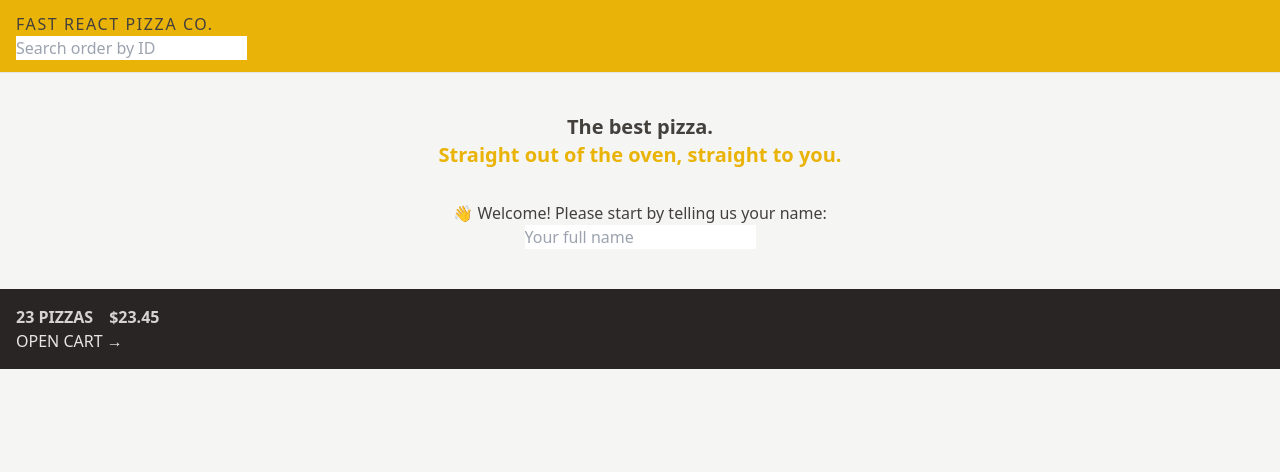
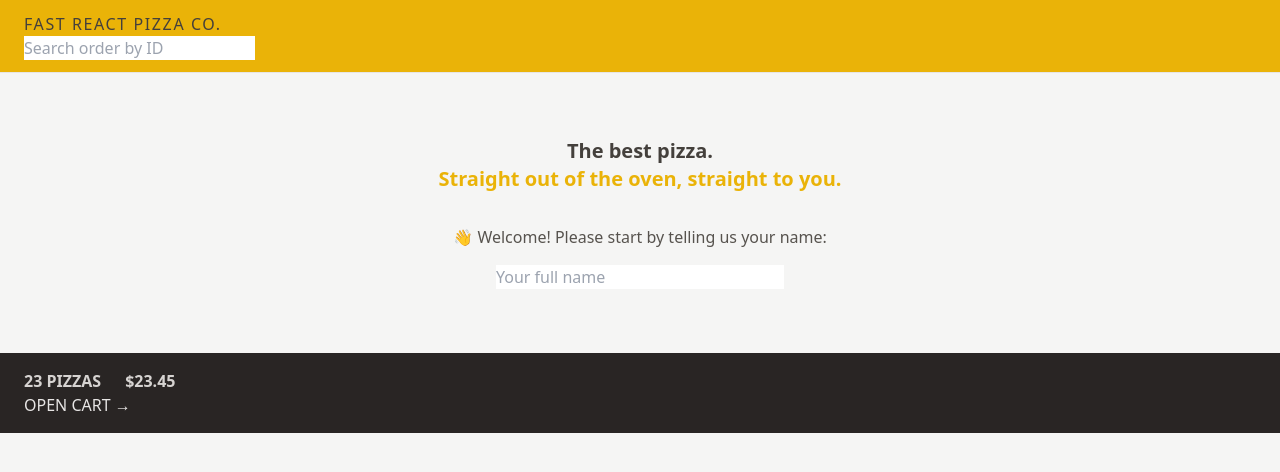
Before and after one commit to romanzollo/fast-react-pizza, a React (Vite) app: page / in a window 1280 px wide. Shown: the top 472 px of the page. Built offline with nearby package versions, Linux system fonts and the light colour scheme.

Commit message:
responsive design (tailwind)

```diff
--- a/src/features/cart/CartOverview.jsx
+++ b/src/features/cart/CartOverview.jsx
@@ -2,8 +2,8 @@
 
 function CartOverview() {
   return (
-    <div className="bg-stone-800 p-4 uppercase text-stone-200">
-      <p className="space-x-4 font-semibold text-stone-300">
+    <div className="bg-stone-800 px-4 py-4 text-sm uppercase text-stone-200 sm:px-6 md:text-base">
+      <p className="space-x-4 font-semibold text-stone-300 sm:space-x-6">
         <span>23 pizzas</span>
         <span>$23.45</span>
       </p>
--- a/src/features/user/CreateUser.jsx
+++ b/src/features/user/CreateUser.jsx
@@ -9,13 +9,16 @@
 
   return (
     <form onSubmit={handleSubmit}>
-      <p>👋 Welcome! Please start by telling us your name:</p>
+      <p className="mb-4 text-sm text-stone-600 md:text-base">
+        👋 Welcome! Please start by telling us your name:
+      </p>
 
       <input
         type="text"
         placeholder="Your full name"
         value={username}
         onChange={(e) => setUsername(e.target.value)}
+        className="w-72"
       />
 
       {username !== '' && (
--- a/src/ui/Header.jsx
+++ b/src/ui/Header.jsx
@@ -5,7 +5,7 @@
 
 function Header() {
   return (
-    <header className="border-b border-stone-200 bg-yellow-500 px-4 py-3 uppercase">
+    <header className="border-b border-stone-200 bg-yellow-500 px-4 py-3 uppercase sm:px-6">
       <Link to="/" className="tracking-widest">
         Fast React Pizza Co.
       </Link>
--- a/src/ui/Home.jsx
+++ b/src/ui/Home.jsx
@@ -2,7 +2,7 @@
 
 function Home() {
   return (
-    <div className="my-10 text-center">
+    <div className="my-10 text-center sm:my-16">
       <h1 className="mb-8 text-center text-xl font-semibold">
         The best pizza.
         <br />
```
